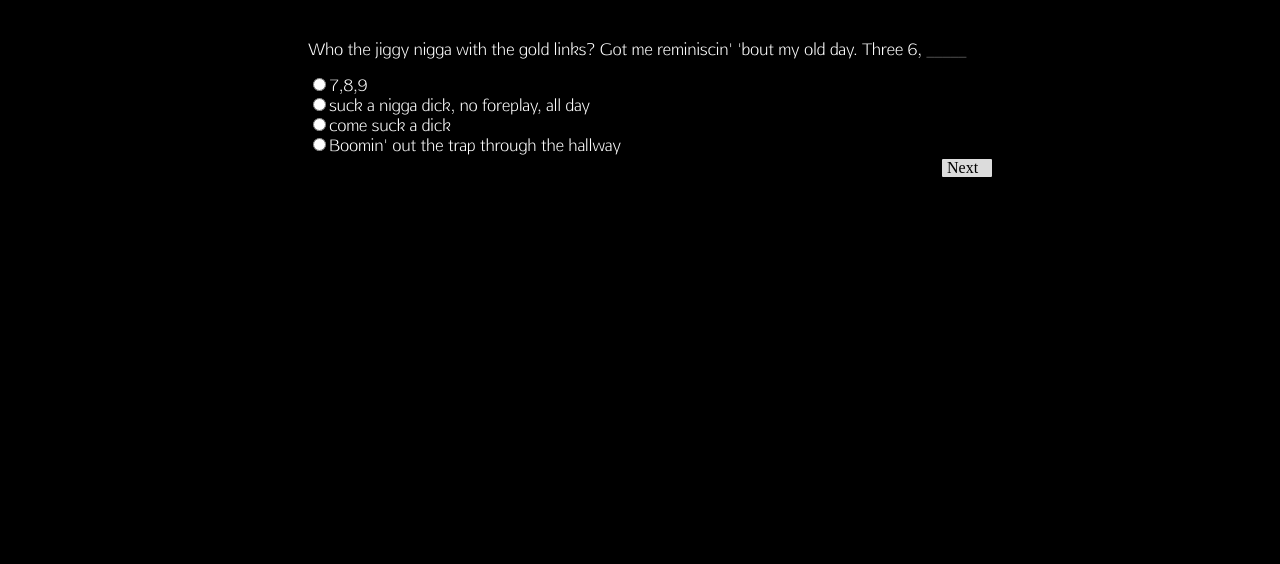
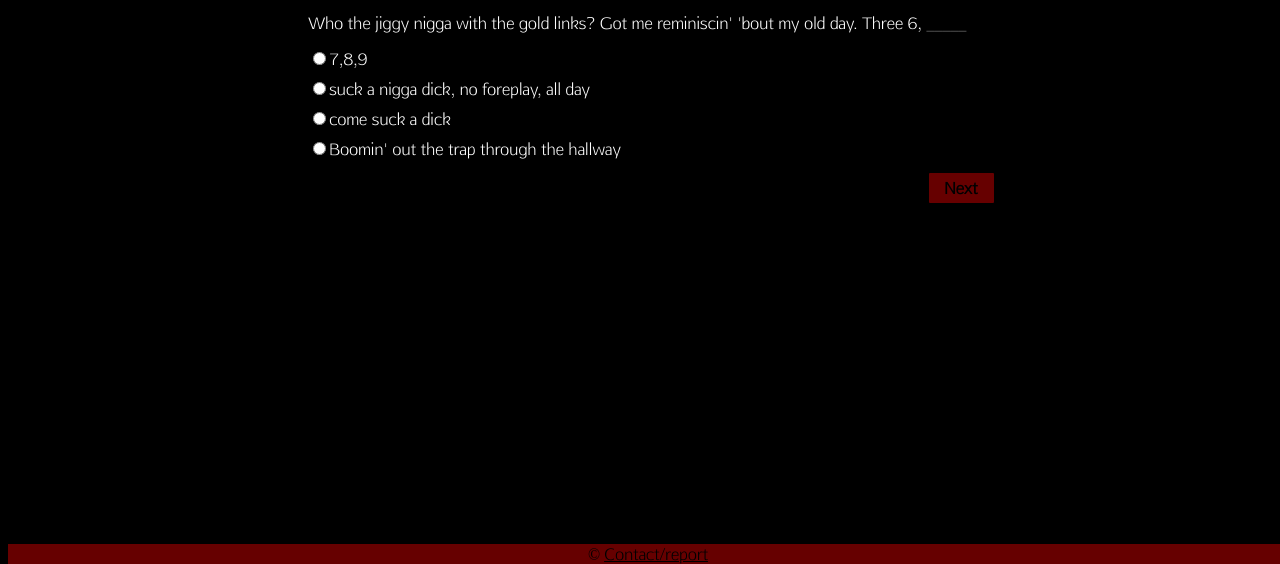
Before and after one commit to NikanAminian/Finish-the-bars, a plain HTML site: page html/quiz.html in a window 1280 px wide. Shown: the part 236-800 px from the top of the page. Drawn offline with nearby package versions, Linux system fonts and the light colour scheme.

Commit message:
Updated stylesheets and final score

```diff
--- a/css/index.css
+++ b/css/index.css
@@ -60,3 +60,22 @@ img {
 h1 {
   font-family: 'afta_sansregular';
 }
+
+h2 {
+  font-family: 'afta_sansregular';
+  font-size: 12px;
+  text-align: center;
+}
+
+a {
+  font-family: 'afta_sansregular';
+  color: black;
+}
+
+#footer {
+  position:absolute;
+  bottom:0px;
+  background-color:#660000;
+  width:100%;
+  text-align:center
+}
--- a/css/quiz.css
+++ b/css/quiz.css
@@ -32,17 +32,22 @@ p {
     border:4px solid;
     border-radius:5px;
     width: 40px;
-    padding-left:5px;
-    padding-right: 5px;
+    padding-left: 15px;
+    padding-right: 10px;
+    padding-top: 5px;
+    padding-bottom: 5px;
     position: relative;
     float:right;
-    background-color: #DCDCDC;
+    background-color: #660000;
     color: black;
-    margin: 0 2px 0 2px;
+    font-family: 'afta_sansregular';
+    font-weight: bold;
+    font-size: 16px;
+    /*margin: 0 2px 0 2px;*/
 }
 
 .button.active {
-    background-color: #F8F8FF;
+    background-color: #ff9999;
     color: #525252;
 }
 
@@ -82,6 +87,10 @@ ul {
     font-family:'afta_sansregular';
 }
 
+li {
+  padding-bottom:10px;
+}
+
 #prev {
     display:none;
 }
@@ -90,3 +99,16 @@ ul {
     display:none;
     width: 90px;
 }
+
+a {
+  font-family: 'afta_sansregular';
+  color: black;
+}
+
+#footer {
+  position:absolute;
+  bottom:0px;
+  background-color:#660000;
+  width:100%;
+  text-align:center
+}
--- a/html/quiz.html
+++ b/html/quiz.html
@@ -11,7 +11,7 @@
   		<div class="middle">
     		<div class="inner">
 					<div id='title'>
-						<h1>Finish the lyrics</h1>
+						<h1>Finish the Bars</h1>
 					</div>
 	   			<br/>
 					<div id='quiz'></div>
@@ -21,6 +21,13 @@
 			</div>
 		</div>
 
+		<div id="footer">
+			 &copy;
+       <a href="mailto:nikan.aminian@gmail.com?Subject=Finish%20the%20bars">
+				 Contact/report
+			 </a>
+		 </div>
+
 		<script type='text/javascript' src='https://ajax.googleapis.com/ajax/libs/jquery/1.9.1/jquery.min.js'></script>
 		<script type='text/javascript' src='../js/quiz.js'></script>
 		<!-- <script type="text/javascript" src='questions.json'></script> -->
--- a/js/quiz.js
+++ b/js/quiz.js
@@ -192,8 +192,12 @@
       }
     }
 
-    score.append('You got ' + numCorrect + ' questions out of ' +
-                 questions.length + ' right!!!');
+    if (numCorrect == 5) {
+      score.append('Goodjob Genuis.com, you got all of em. ');
+    }else {
+      score.append('You got ' + numCorrect + ' questions out of ' +
+                   questions.length + ' right!!!');
+    }
     return score;
   }
 })();
```
Also changed, not shown: index.html (+7 -0 lines).
